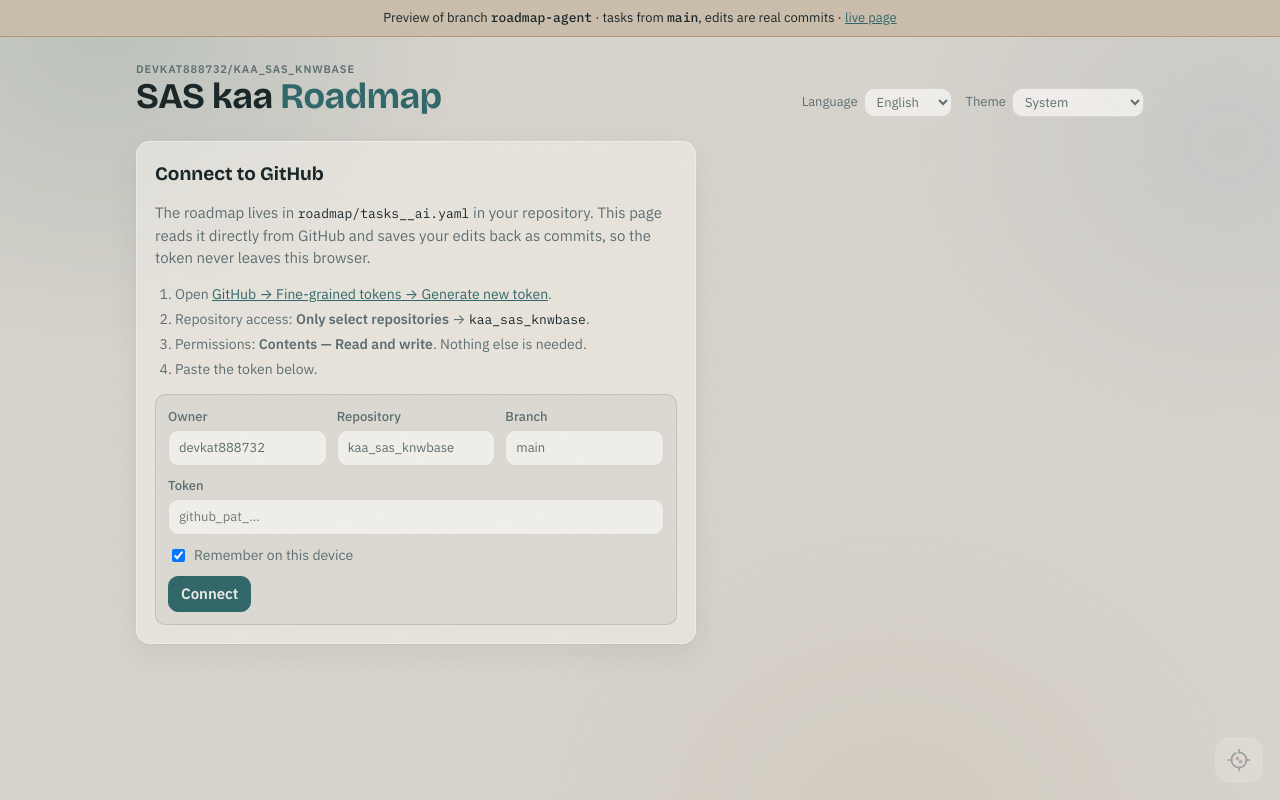
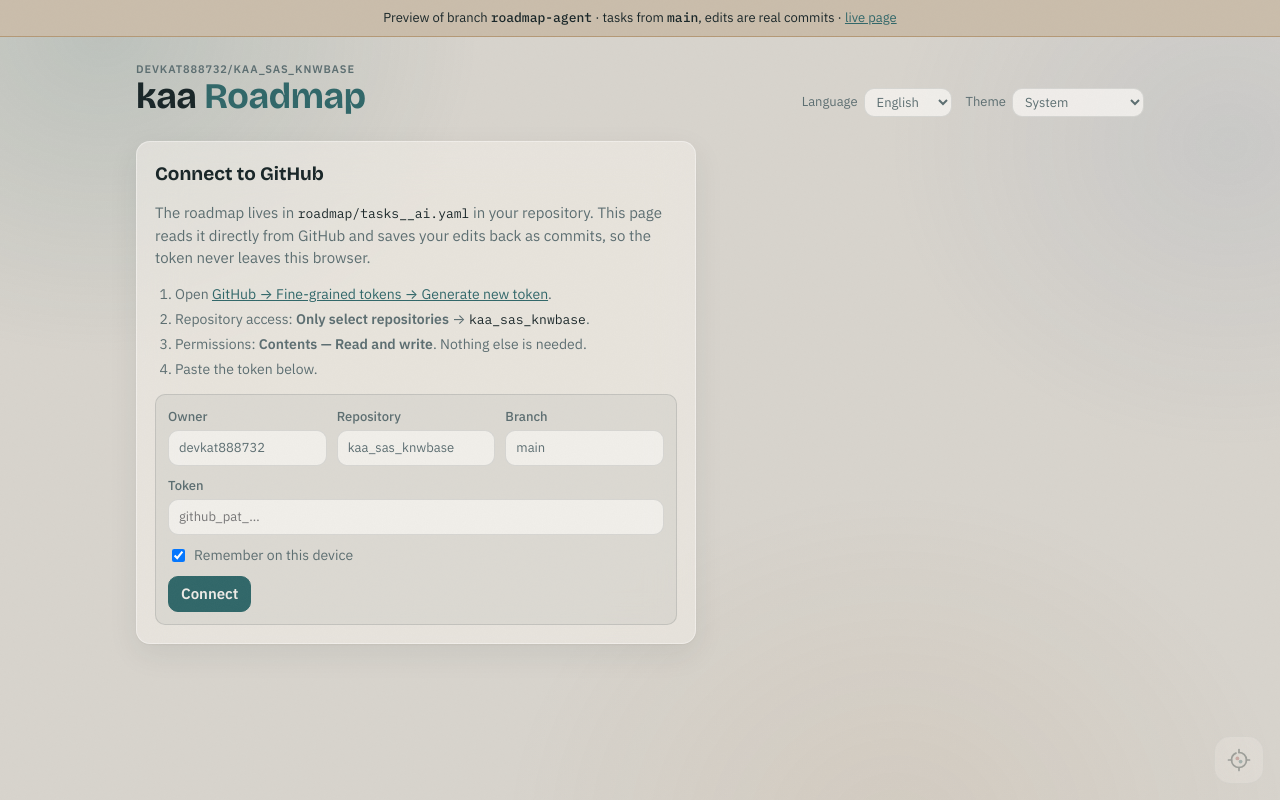
Before and after one commit to devkat888732/app-kaa-sas-roadmap-chkl, a plain HTML site: page preview/roadmap-agent/index.html in a window 1280 px wide. Drawn offline with nearby package versions, Linux system fonts and the light colour scheme.

Commit message:
Deploy roadmap roadmap-agent from devkat888732/kaa_sas_knwbase@7797f63adebb5edfc63124c7d795edbd827ea875 devkat888732/kaa_sas_knwbase@7797f63adebb5edfc63124c7d795edbd827ea875

```diff
--- a/preview/roadmap-agent/index.html
+++ b/preview/roadmap-agent/index.html
@@ -4,7 +4,7 @@
 <head>
 <meta charset="utf-8">
 <meta name="viewport" content="width=device-width, initial-scale=1, viewport-fit=cover">
-<title>SAS kaa Roadmap</title>
+<title>kaa Roadmap</title>
 <link rel="preconnect" href="https://fonts.googleapis.com">
 <link rel="preconnect" href="https://fonts.gstatic.com" crossorigin>
 <link rel="stylesheet" href="https://fonts.googleapis.com/css2?family=Bricolage+Grotesque:opsz,wght@12..96,600;12..96,700&family=IBM+Plex+Sans:wght@400;500;600&family=IBM+Plex+Mono:wght@400;500&display=swap">
@@ -292,7 +292,7 @@ tbody tr:last-child td { border-bottom: 0; }
   <header data-fb="header">
     <div>
       <div class="label" id="repo-label">kaa_sas_knwbase</div>
-      <h1 data-fb="title">SAS kaa <span>Roadmap</span></h1>
+      <h1 data-fb="title">kaa <span>Roadmap</span></h1>
     </div>
     <div class="side">
       <div class="meta" id="meta" data-fb="toolbar"></div>
@@ -320,7 +320,7 @@ tbody tr:last-child td { border-bottom: 0; }
 
 <script>
 /* Build-time defaults (replaced by build.py). */
-const DEFAULTS = /*__ROADMAP_CONFIG__*/{"owner": "devkat888732", "repo": "kaa_sas_knwbase", "branch": "main", "project": "SASMP", "feedback_items": "roadmap/feedback/items-SASMP__ai.yaml", "feedback_all": "roadmap/feedback/all-projects__ai.yaml", "build": "7b1a362", "preview": "roadmap-agent"};
+const DEFAULTS = /*__ROADMAP_CONFIG__*/{"owner": "devkat888732", "repo": "kaa_sas_knwbase", "branch": "main", "project": "SASMP", "feedback_items": "roadmap/feedback/items-SASMP__ai.yaml", "feedback_all": "roadmap/feedback/all-projects__ai.yaml", "build": "7797f63", "preview": "roadmap-agent"};
 const TASKS_PATH = "roadmap/tasks__ai.yaml";
 // labels are getters so they follow the current language
 const STATUS = ["todo", "doing", "review", "done", "blocked"].map(key => ({ key, get label() { return T("st." + key); } }));
@@ -494,6 +494,9 @@ const CFG_KEY = DEFAULTS.preview ? "cfg:preview" : "cfg";
 const cfg = Object.assign({}, DEFAULTS, store.get(CFG_KEY, {}), { token: store.get("token", null) || sessionToken() });
 function sessionToken() { try { return sessionStorage.getItem("roadmap:token"); } catch { return null; } }
 const ui = Object.assign({ tab: "checklist", q: "", area: "", owner: "", status: "", hideDone: false, rm: false }, store.get("ui", {}));
+// the page and every branch preview share one browser storage (devkat888732.github.io): a newer version may have saved a
+// tab this one doesn't have («calendar») — then this one opens the checklist instead of failing (Kaa, 2026-11-26)
+if (!TABS.some(t => t.key === ui.tab)) ui.tab = "checklist";
 if (TABS.some(t => t.key === location.hash.slice(1))) ui.tab = location.hash.slice(1);
 let doc = null, header = "", fileSha = null, tree = [], treeTruncated = false, commits = [], contents = {}, derived = {};
 let pending = [], saveTimer = null, savebarTimer = null, saving = false, lastSave = null, saveError = null, openEditor = null, loadError = null, loading = false;
@@ -813,7 +816,7 @@ function renderMeta() {
   if (DEFAULTS.preview) {
     const b = $("preview-banner");
     b.hidden = false; b.innerHTML = T("previewBanner", esc(DEFAULTS.preview), esc(cfg.branch));
-    document.title = "[preview] SAS kaa Roadmap";
+    document.title = "[preview] kaa Roadmap";
   }
   $("repo-label").textContent = `${cfg.owner}/${cfg.repo}`;
   $("meta").innerHTML = cfg.token ? `
```
